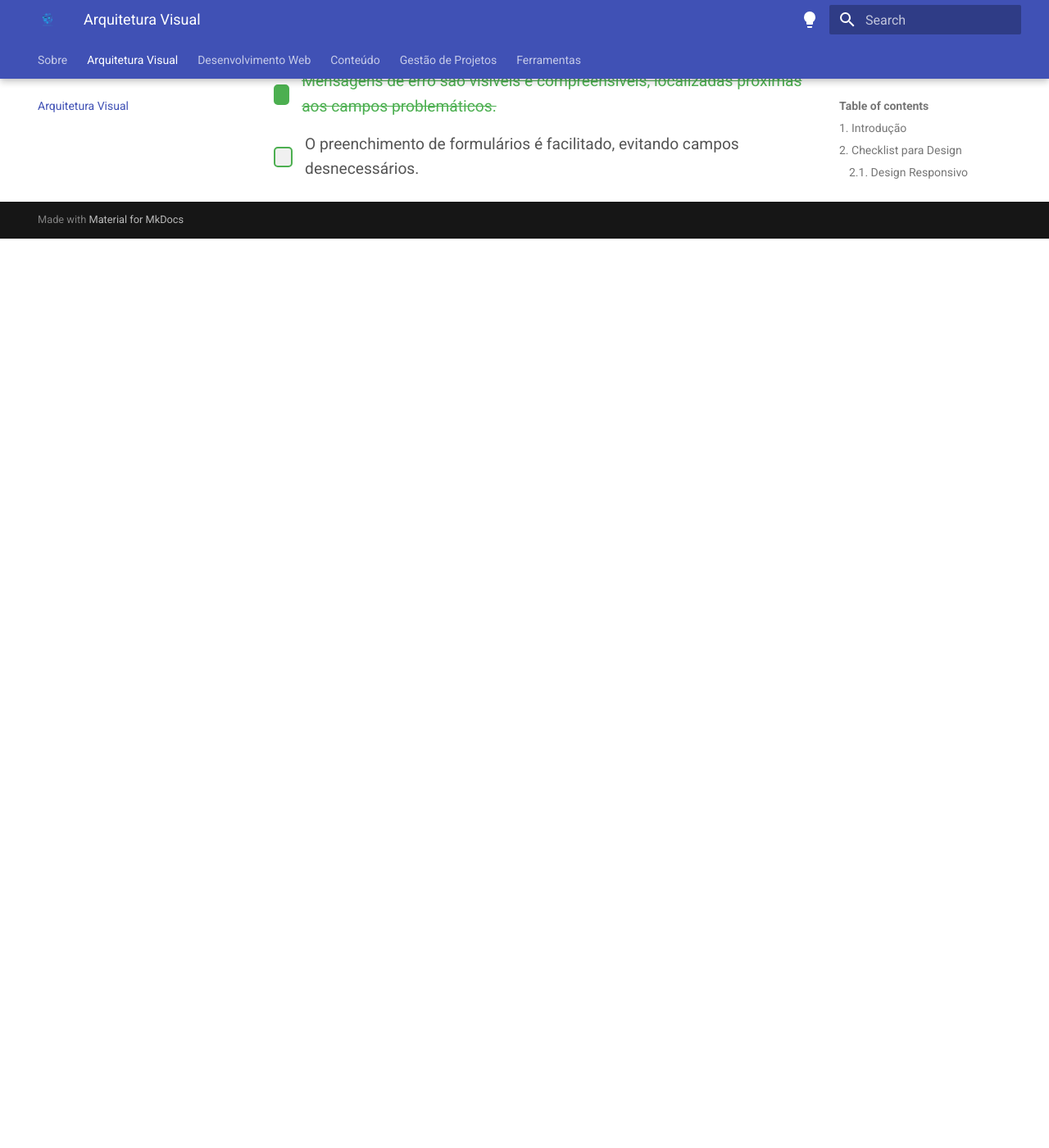
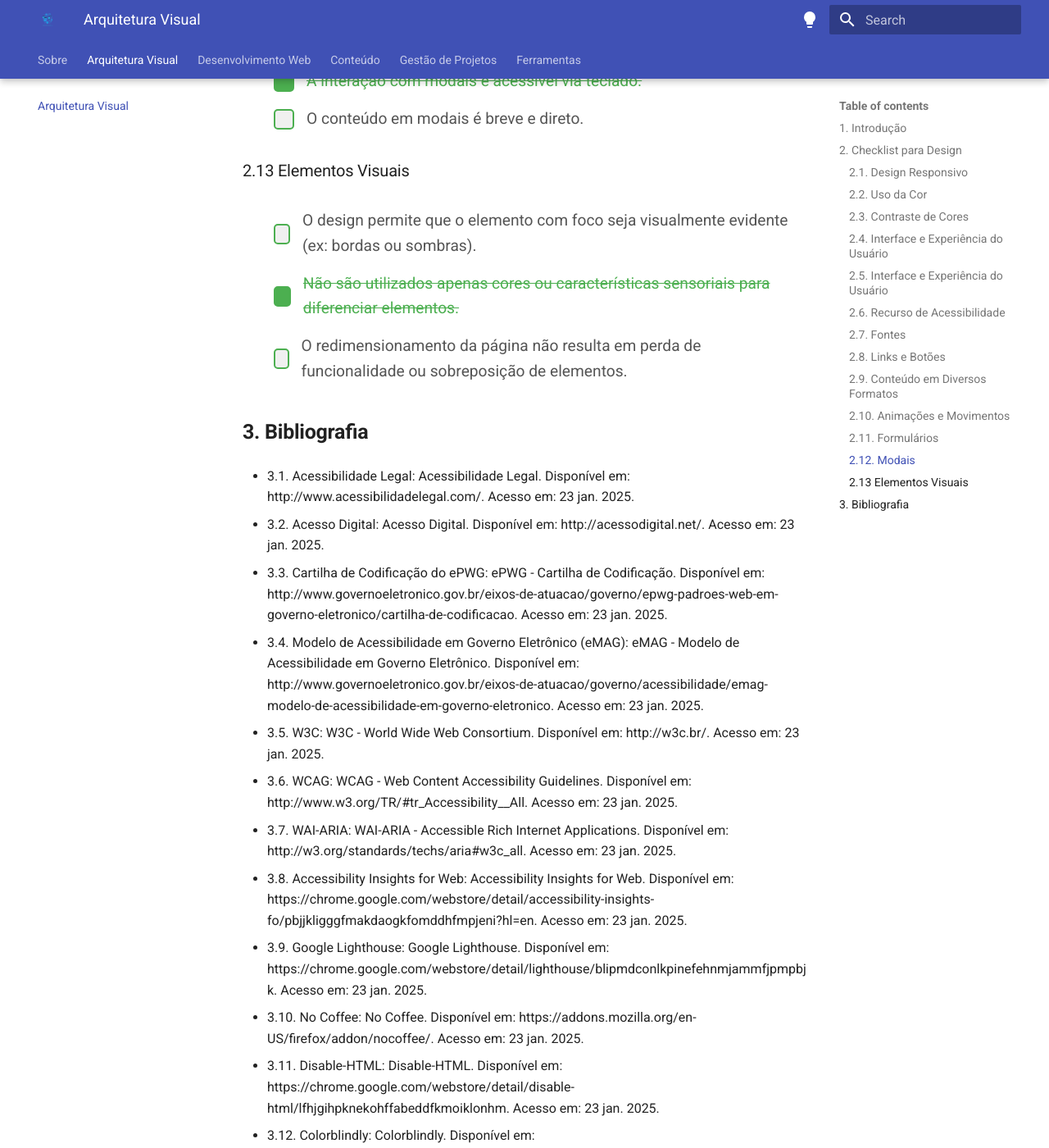
Before and after one commit to henriquecq/Acessibilidade_pp, an MkDocs documentation site: the page built from docs/arquitetura_visual/arquitetura_visual.md, in a window 1280 px wide and 1400 px high, scrolled down 3881 px. Shown: the whole window at 82% size. Built offline with MkDocs 1.6.1 and Material for MkDocs 9.7.7, drawn with Linux system fonts in a browser that asks for light colours; before the commit the page ends 4172 px from its top, so only the background shows below that; some of the changed text lies outside the part shown.

Commit message:
finalizacao da arquitetura visual

```diff
--- a/docs/arquitetura_visual/arquitetura_visual.md
+++ b/docs/arquitetura_visual/arquitetura_visual.md
@@ -108,6 +108,53 @@
 ### 2.12. Modais
 <ul class="checklist">
     <li><input type="checkbox" id="task1"><label for="task1"> Modais são usados com cautela e têm opções claras para fechar. </label></li>
-    <li><input type="checkbox" id="task2" checked><label for="task2"> Mensagens de erro são visíveis e compreensíveis, localizadas próximas aos campos problemáticos. </label></li>
-    <li><input type="checkbox" id="task3"><label for="task3">  O preenchimento de formulários é facilitado, evitando campos desnecessários.</label></li>
+    <li><input type="checkbox" id="task2" checked><label for="task2"> A interação com modais é acessível via teclado. </label></li>
+    <li><input type="checkbox" id="task3"><label for="task3">   O conteúdo em modais é breve e direto. </label></li>
 </ul>
+
+### 2.13 Elementos Visuais
+<ul class="checklist">
+    <li><input type="checkbox" id="task1"><label for="task1"> O design permite que o elemento com foco seja visualmente evidente (ex: bordas ou sombras).</label></li>
+    <li><input type="checkbox" id="task2" checked><label for="task2">Não são utilizados apenas cores ou características sensoriais para diferenciar elementos. </label></li>
+    <li><input type="checkbox" id="task3"><label for="task3">   O redimensionamento da página não resulta em perda de funcionalidade ou sobreposição de elementos. </label></li>
+</ul>
+
+
+## **3. Bibliografia**
+
+
+- 3.1. Acessibilidade Legal: Acessibilidade Legal. Disponível em: http://www.acessibilidadelegal.com/. Acesso em: 23 jan. 2025.
+
+- 3.2. Acesso Digital: Acesso Digital. Disponível em: http://acessodigital.net/. Acesso em: 23 jan. 2025.
+
+- 3.3. Cartilha de Codificação do ePWG: ePWG - Cartilha de Codificação. Disponível em: http://www.governoeletronico.gov.br/eixos-de-atuacao/governo/epwg-padroes-web-em-governo-eletronico/cartilha-de-codificacao. Acesso em: 23 jan. 2025.
+
+- 3.4. Modelo de Acessibilidade em Governo Eletrônico (eMAG): eMAG - Modelo de Acessibilidade em Governo Eletrônico. Disponível em: http://www.governoeletronico.gov.br/eixos-de-atuacao/governo/acessibilidade/emag-modelo-de-acessibilidade-em-governo-eletronico. Acesso em: 23 jan. 2025.
+
+- 3.5. W3C: W3C - World Wide Web Consortium. Disponível em: http://w3c.br/. Acesso em: 23 jan. 2025.
+
+- 3.6. WCAG: WCAG - Web Content Accessibility Guidelines. Disponível em: http://www.w3.org/TR/#tr_Accessibility__All. Acesso em: 23 jan. 2025.
+
+- 3.7. WAI-ARIA: WAI-ARIA - Accessible Rich Internet Applications. Disponível em: http://w3.org/standards/techs/aria#w3c_all. Acesso em: 23 jan. 2025.
+
+- 3.8. Accessibility Insights for Web: Accessibility Insights for Web. Disponível em: https://chrome.google.com/webstore/detail/accessibility-insights-fo/pbjjkligggfmakdaogkfomddhfmpjeni?hl=en. Acesso em: 23 jan. 2025.
+
+- 3.9. Google Lighthouse: Google Lighthouse. Disponível em: https://chrome.google.com/webstore/detail/lighthouse/blipmdconlkpinefehnmjammfjpmpbjk. Acesso em: 23 jan. 2025.
+
+- 3.10. No Coffee: No Coffee. Disponível em: https://addons.mozilla.org/en-US/firefox/addon/nocoffee/. Acesso em: 23 jan. 2025.
+
+- 3.11. Disable-HTML: Disable-HTML. Disponível em: https://chrome.google.com/webstore/detail/disable-html/lfhjgihpknekohffabeddfkmoiklonhm. Acesso em: 23 jan. 2025.
+
+- 3.12. Colorblindly: Colorblindly. Disponível em: https://chrome.google.com/webstore/detail/colorblindly/floniaahmccleoclneebhhmnjgdfijgg. Acesso em: 23 jan. 2025.
+
+- 3.13. Dark Reader: Dark Reader. Disponível em: https://addons.mozilla.org/pt-BR/firefox/addon/darkreader/. Acesso em: 23 jan. 2025.
+
+- 3.14. WAVE: WAVE - Evaluation Tool. Disponível em: https://chrome.google.com/webstore/detail/wave-evaluation-tool/jbbplnpkjmmeebjpijfedlgcdilocofh. Acesso em: 23 jan. 2025.
+
+- 3.15. Accessibility Scanner: Accessibility Scanner. Disponível em: https://play.google.com/store/apps/details?id=com.google.android.apps.accessibility.scanner. Acesso em: 23 jan. 2025.
+
+- 3.16. Level Access: Level Access. Disponível em: https://www.levelaccess.com/. Acesso em: 23 jan. 2025.
+
+- 3.17. MDN Web Docs: MDN Web Docs. Disponível em: https://developer.mozilla.org/pt-BR/docs/Glossary/Semantics#sem%C3%A2ntica_em_html. Acesso em: 23 jan. 2025.
+
+- 3.18. Accessibility Monitor Plus: Access Monitor Plus. Disponível em: https://accessmonitor.acessibilidade.gov.pt/. Acesso em: 23 jan. 2025.
```
Also changed, not shown: other parts of docs/arquitetura_visual/arquitetura_visual.md (+1 -1 lines).
